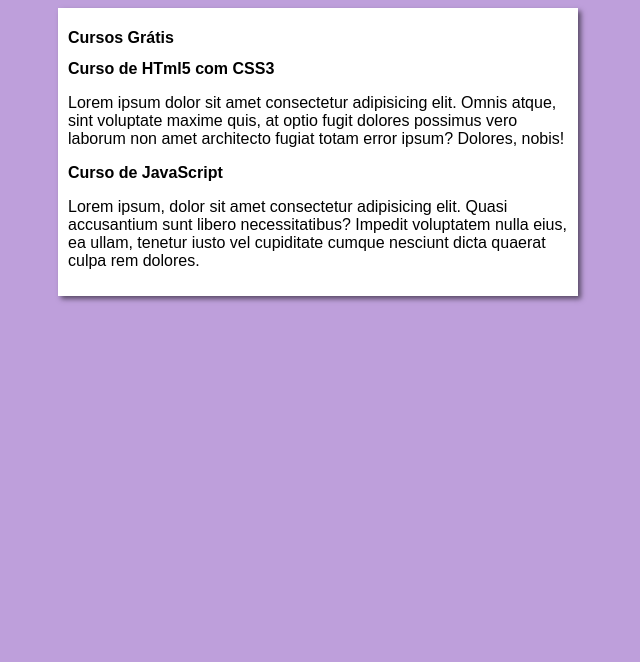
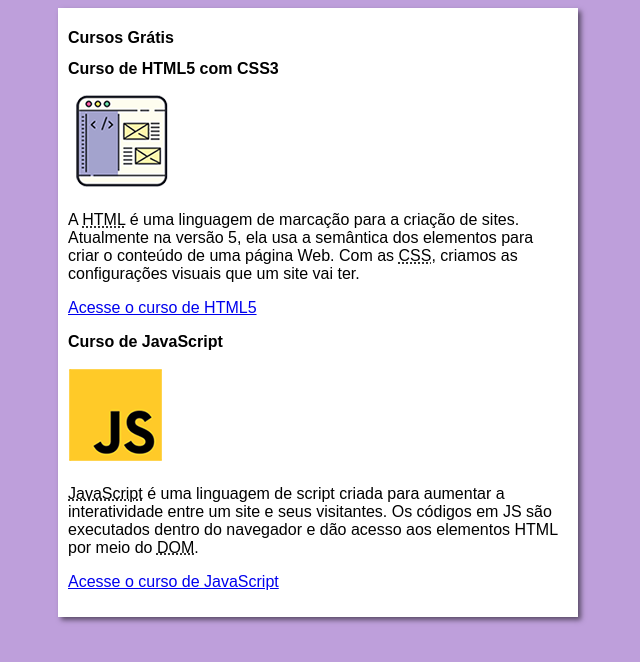
Before and after one commit to suelmartins15/projeto-site, a plain HTML site: page index.html in a window 1280 px wide. Shown: the whole page, without its empty margins (322-962 px from the left). Drawn offline with Linux system fonts and the light colour scheme.

Commit message:
update_novo_index

```diff
--- a/index.html
+++ b/index.html
@@ -13,12 +13,16 @@
 
         </header>
         <article>
-            <h2>Curso de HTml5 com  CSS3</h2>
-            <p>Lorem ipsum dolor sit amet consectetur adipisicing elit. Omnis atque, sint voluptate maxime quis, at optio fugit dolores possimus vero laborum non amet architecto fugiat totam error ipsum? Dolores, nobis!</p>
+            <h2>Curso de HTML5 com CSS3</h2>
+            <img class="lado" src="imagens/curso-html-css.png" alt="Curso HTML">
+            <p>A <abbr title="HyperText Markup Language">HTML</abbr> é uma linguagem de marcação para a criação de sites. Atualmente na versão 5, ela usa a semântica dos elementos para criar o conteúdo de uma página Web. Com as <abbr title="Cascading Style Sheets">CSS</abbr>, criamos as configurações visuais que um site vai ter.</p>
+            <p><a href="curso-html.html">Acesse o curso de HTML5</a></p>
         </article>
         <article>
             <h2>Curso de JavaScript</h2>
-            <p>Lorem ipsum, dolor sit amet consectetur adipisicing elit. Quasi accusantium sunt libero necessitatibus? Impedit voluptatem nulla eius, ea ullam, tenetur iusto vel cupiditate cumque nesciunt dicta quaerat culpa rem dolores.</p>
+            <img class="lado" src="imagens/curso-javascript.png" alt="Curso JS">
+            <p><abbr title="JavaScript">JavaScript</abbr> é uma linguagem de script criada para aumentar a interatividade entre um site e seus visitantes. Os códigos em JS são executados dentro do navegador e dão acesso aos elementos HTML por meio do <abbr title="Document Object Model">DOM</abbr>.</p>
+            <p><a href="curso-js.html">Acesse o curso de JavaScript</a></p>
         </article>
     </main>
 
```
